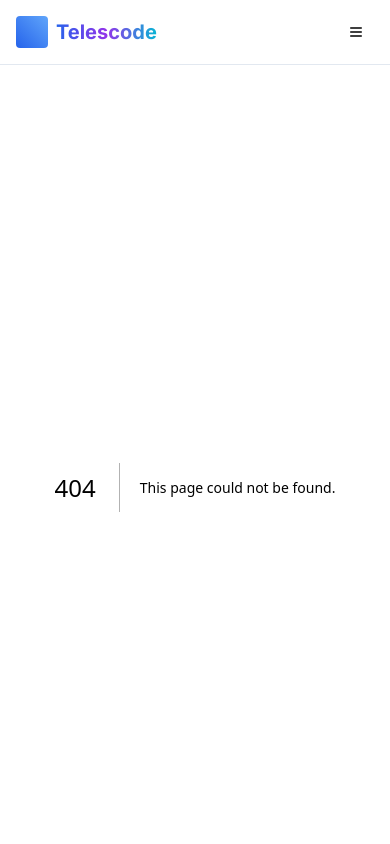
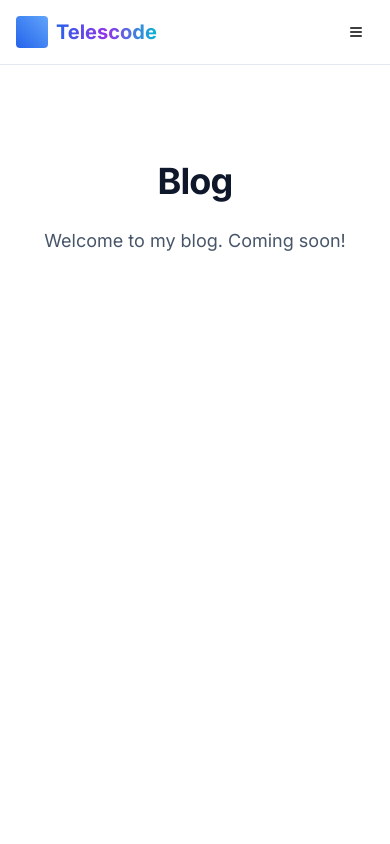
Before and after one commit to gdsakelaris/Telescode-Website, a Next.js app: page /blog in a window 390 px wide. Before the commit this address had no page. Shown: the top 844 px of the page. Built offline with nearby package versions, Linux system fonts and the light colour scheme.

Commit message:
Mobile issue

```diff
--- /dev/null
+++ b/app/blog/page.tsx
@@ -0,0 +1,16 @@
+export default function BlogPage() {
+	return (
+		<div className="min-h-screen bg-white dark:bg-gray-950">
+			<div className="mx-auto max-w-7xl px-4 py-24 sm:px-6 lg:px-8">
+				<div className="text-center">
+					<h1 className="text-4xl font-bold tracking-tight text-gray-900 dark:text-white sm:text-6xl">
+						Blog
+					</h1>
+					<p className="mx-auto mt-6 max-w-2xl text-lg leading-8 text-gray-600 dark:text-gray-300">
+						Welcome to my blog. Coming soon!
+					</p>
+				</div>
+			</div>
+		</div>
+	);
+}
--- a/components/navbar.tsx
+++ b/components/navbar.tsx
@@ -107,24 +107,31 @@ export function Navbar() {
 				>
 					<div className="space-y-1 px-4 pb-3 pt-2">
 						{navigation.map((item) => (
-							<a
+							<Link
 								key={item.name}
 								href={item.href}
 								className="block rounded-md px-3 py-2 text-base font-medium text-gray-600 hover:bg-gray-50 hover:text-gray-900 dark:text-gray-300 dark:hover:bg-gray-800 dark:hover:text-gray-50"
 								onClick={(e) => {
+									// If it's an anchor link, handle smooth scrolling
+									if (item.href.startsWith("#") || item.href.includes("/#")) {
 										e.preventDefault();
-									const target = document.querySelector(item.href);
+										const anchorId = item.href.includes("/#")
+											? item.href.split("/#")[1]
+											: item.href.substring(1);
+										const target = document.querySelector(`#${anchorId}`);
 										if (target) {
 											target.scrollIntoView({
 												behavior: "smooth",
 												block: "start",
 											});
 										}
+									}
+									// For page navigation (like /about), let Next.js Link handle it
 									setIsOpen(false);
 								}}
 							>
 								{item.name}
-							</a>
+							</Link>
 						))}
 					</div>
 				</motion.div>
```
Lines whose indentation alone changed are shown as unchanged.
